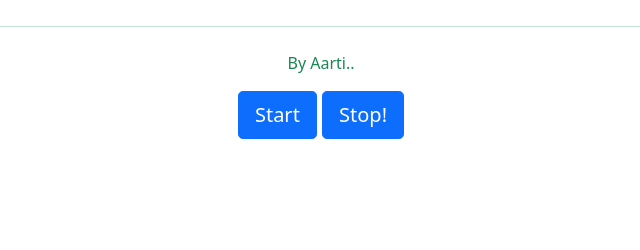
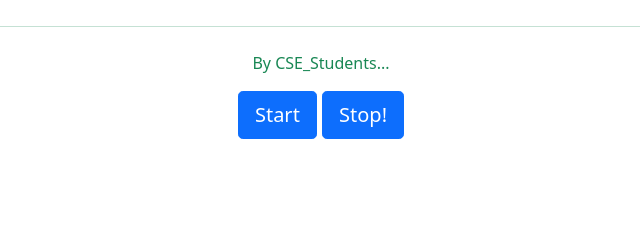
Before and after one commit to gvv2137/Covid-notify-finalYear-project, a Flask app: template templates/index.html in a window 1280 px wide. Shown: the part 313-563 px from the top of the page, without its empty margins (319-959 px from the left). Run offline with Flask 2, Linux system fonts and the light colour scheme; the template is opened without the code that fills it, so the values that code supplies are empty; some libraries are stand-ins or nearby versions.

Commit message:
fix bugs

```diff
--- a/templates/index.html
+++ b/templates/index.html
@@ -51,7 +51,7 @@
   <p class="lead">Active Cases   : {{active_cases}}</p>
   <p class="lead">Deaths   : {{Deaths}}</p>
   <hr class="my-4">
-  <p>By Aarti..</p>
+  <p>By CSE_Students...</p>
   <p class="lead">
     <a class="btn btn-primary btn-lg" onclick="start()" role="button">Start</a>
     <a class="btn btn-primary btn-lg" onclick="clear1()" role="button">Stop!</a>
```
